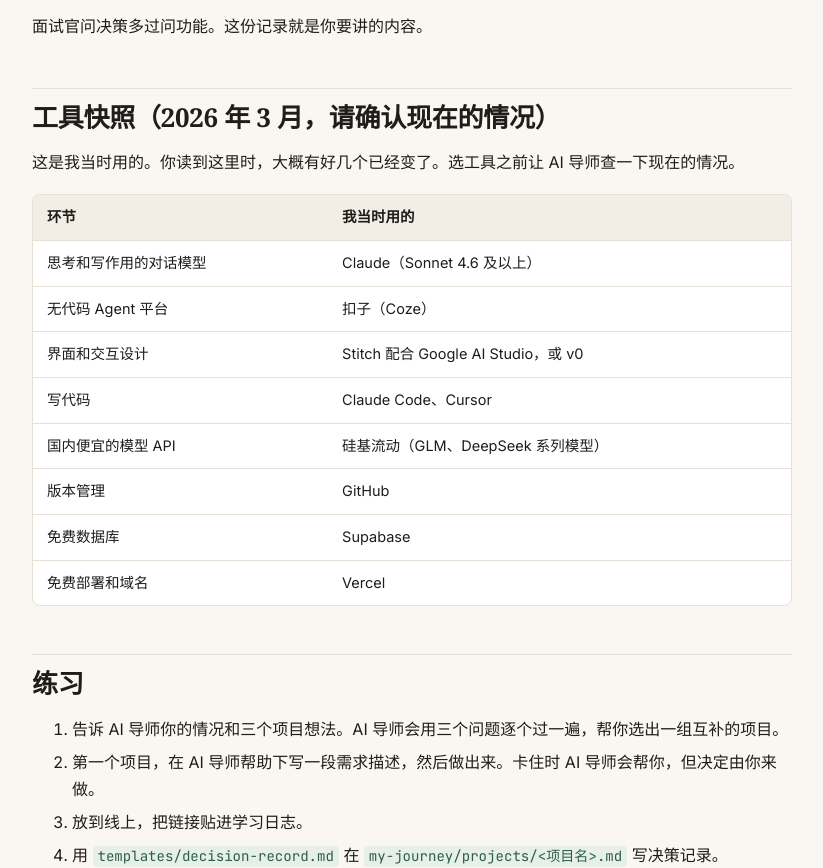
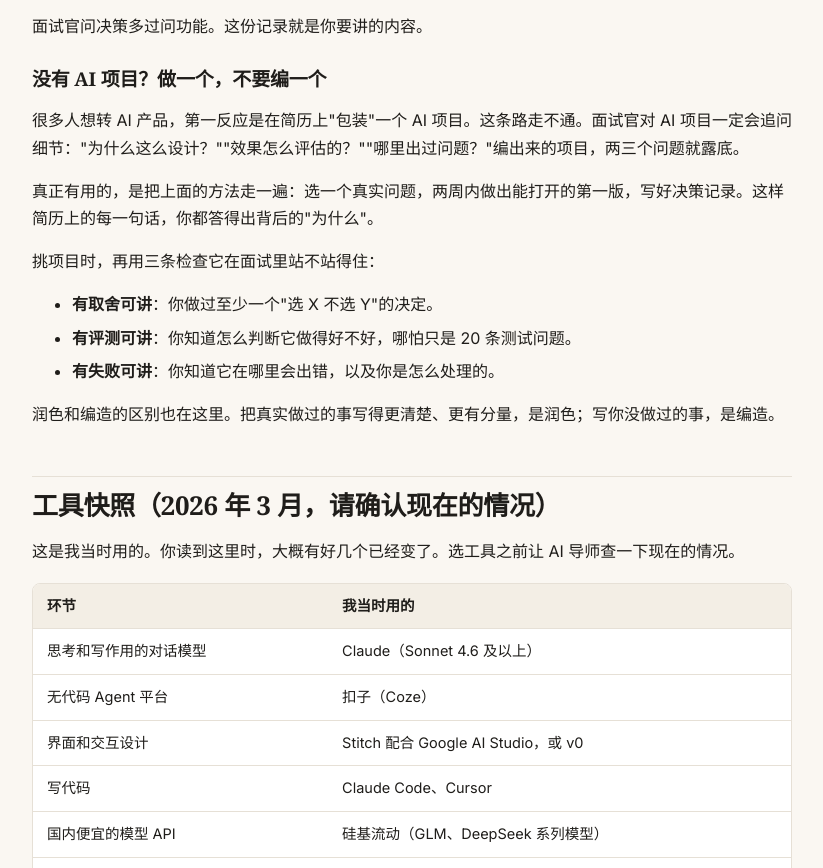
Before and after one commit to lucyli-lpl/zero2aipm, a plain HTML site: page docs/zh/modules/03-ship-in-week-one.html in a window 1280 px wide. Shown: the part 1889-2757 px from the top of the page, without its empty margins (362-1185 px from the left). Drawn offline with Linux system fonts and the light colour scheme.

Commit message:
Add 'build, don't invent' guidance and job-search funnel data
Module 3: new subsection on what to do without an AI project.
Module 8: add the 49 -> 9 -> 4 job-search numbers as a reference.

Co-Authored-By: Claude Opus 5.5 <noreply@anthropic.com>
Claude-Session: https://claude.ai/code/session_01NBPYaErhqM3GvSU8JamBLw

```diff
--- a/docs/zh/modules/03-ship-in-week-one.html
+++ b/docs/zh/modules/03-ship-in-week-one.html
@@ -88,6 +88,16 @@
 <li>如果今天重做，我会改什么</li>
 </ol>
 <p>面试官问决策多过问功能。这份记录就是你要讲的内容。</p>
+<h3>没有 AI 项目？做一个，不要编一个</h3>
+<p>很多人想转 AI 产品，第一反应是在简历上"包装"一个 AI 项目。这条路走不通。面试官对 AI 项目一定会追问细节："为什么这么设计？""效果怎么评估的？""哪里出过问题？"编出来的项目，两三个问题就露底。</p>
+<p>真正有用的，是把上面的方法走一遍：选一个真实问题，两周内做出能打开的第一版，写好决策记录。这样简历上的每一句话，你都答得出背后的"为什么"。</p>
+<p>挑项目时，再用三条检查它在面试里站不站得住：</p>
+<ul>
+<li><strong>有取舍可讲</strong>：你做过至少一个"选 X 不选 Y"的决定。</li>
+<li><strong>有评测可讲</strong>：你知道怎么判断它做得好不好，哪怕只是 20 条测试问题。</li>
+<li><strong>有失败可讲</strong>：你知道它在哪里会出错，以及你是怎么处理的。</li>
+</ul>
+<p>润色和编造的区别也在这里。把真实做过的事写得更清楚、更有分量，是润色；写你没做过的事，是编造。</p>
 <h2>工具快照（2026 年 3 月，请确认现在的情况）</h2>
 <p>这是我当时用的。你读到这里时，大概有好几个已经变了。选工具之前让 AI 导师查一下现在的情况。</p>
 <div class="table-wrap"><table>
```
Also changed, not shown: docs/modules/03-ship-in-week-one.html (+10 -0 lines), docs/modules/08-into-the-job-hunt.html (+1 -0 lines), docs/zh/modules/08-into-the-job-hunt.html (+1 -0 lines), 4 other files.
